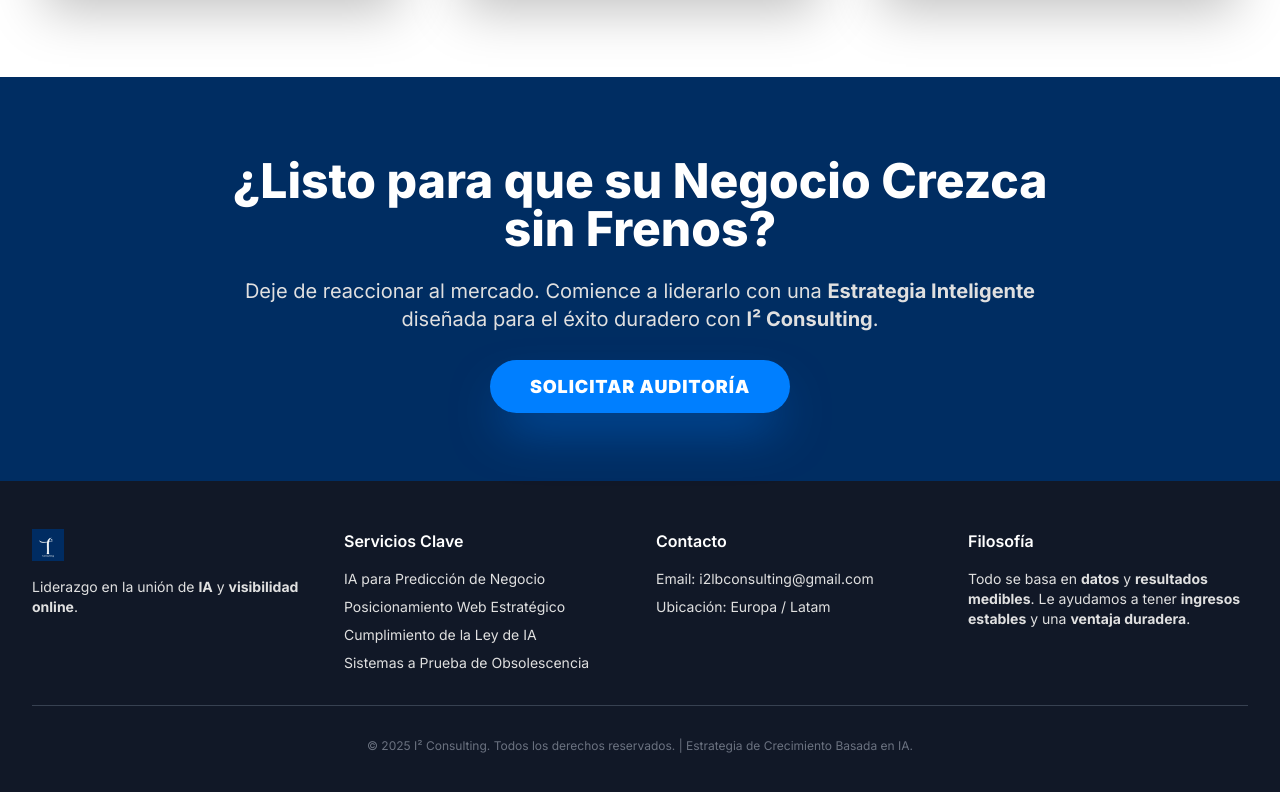
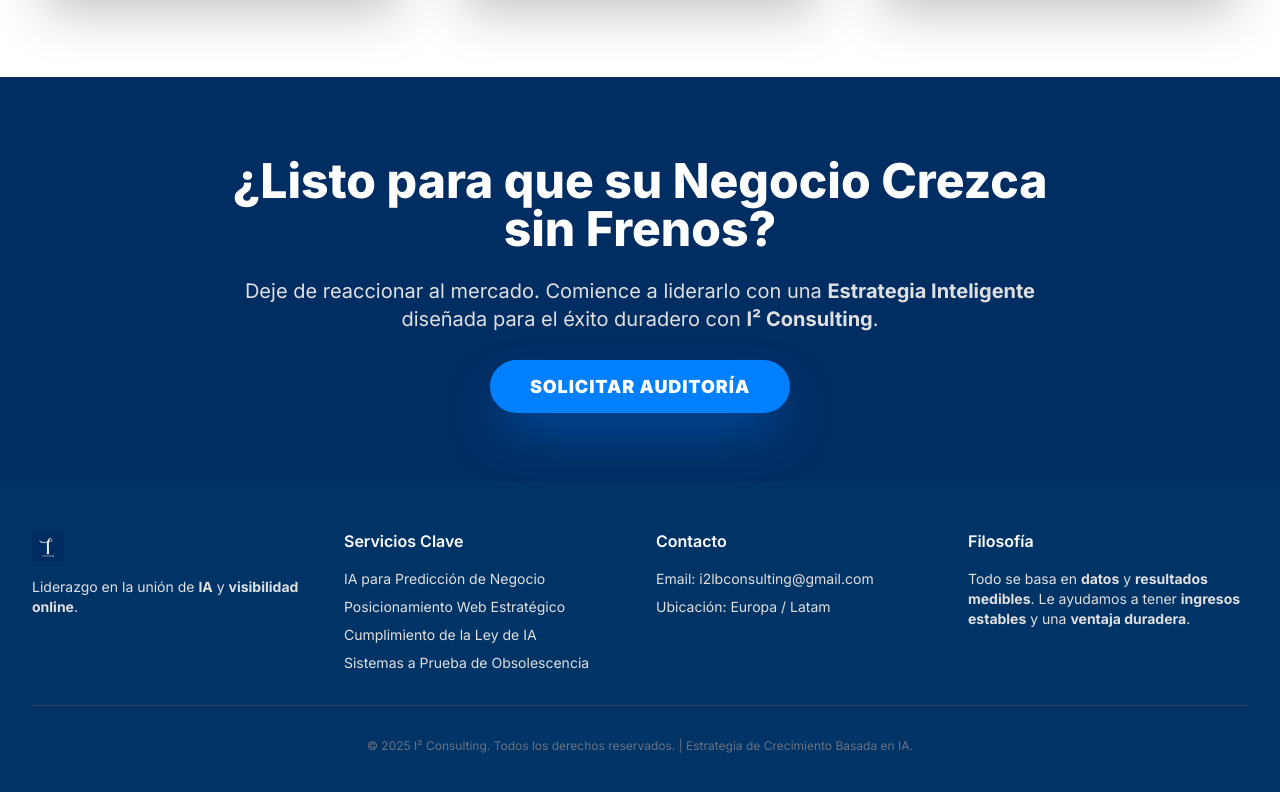
Before and after one commit to I2Consulting/i2consulting-web, a plain HTML site: page index.html in a window 1280 px wide. Shown: the part 2568-3360 px from the top of the page. Drawn offline with nearby package versions, Linux system fonts and the light colour scheme.

Commit message:
Update index.html

```diff
--- a/index.html
+++ b/index.html
@@ -297,7 +297,7 @@
     </main>
 
     <!-- FOOTER -->
-    <footer id="contacto" class="bg-gray-900 text-neutral-grey py-10 md:py-12">
+    <footer id="contacto" class="bg-[#003366] text-neutral-grey py-10 md:py-12">
         <div class="max-w-7xl mx-auto px-4 sm:px-6 lg:px-8">
             <div class="grid grid-cols-2 md:grid-cols-4 gap-8 border-b border-gray-700 pb-8 mb-8">
 
```
